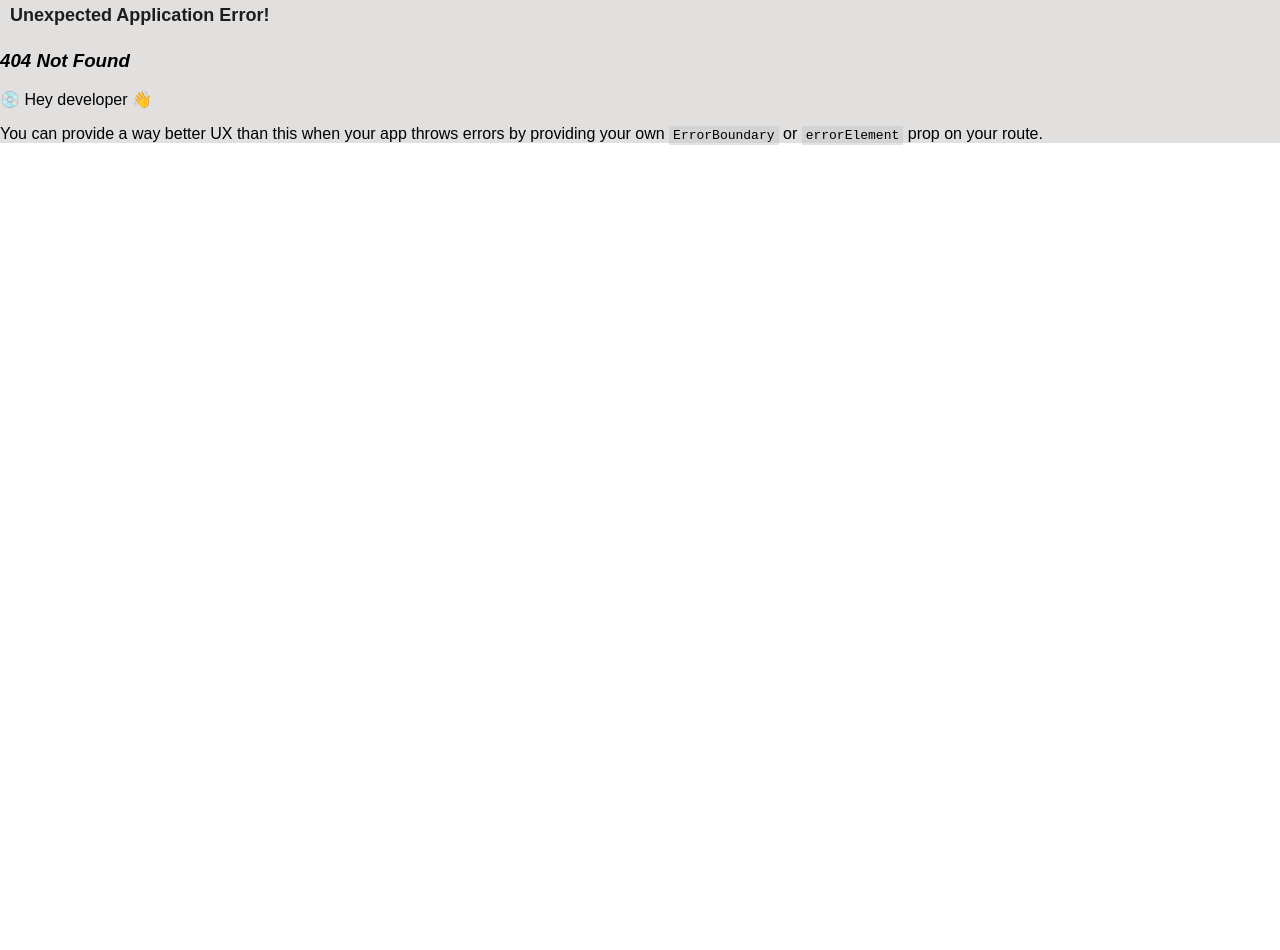
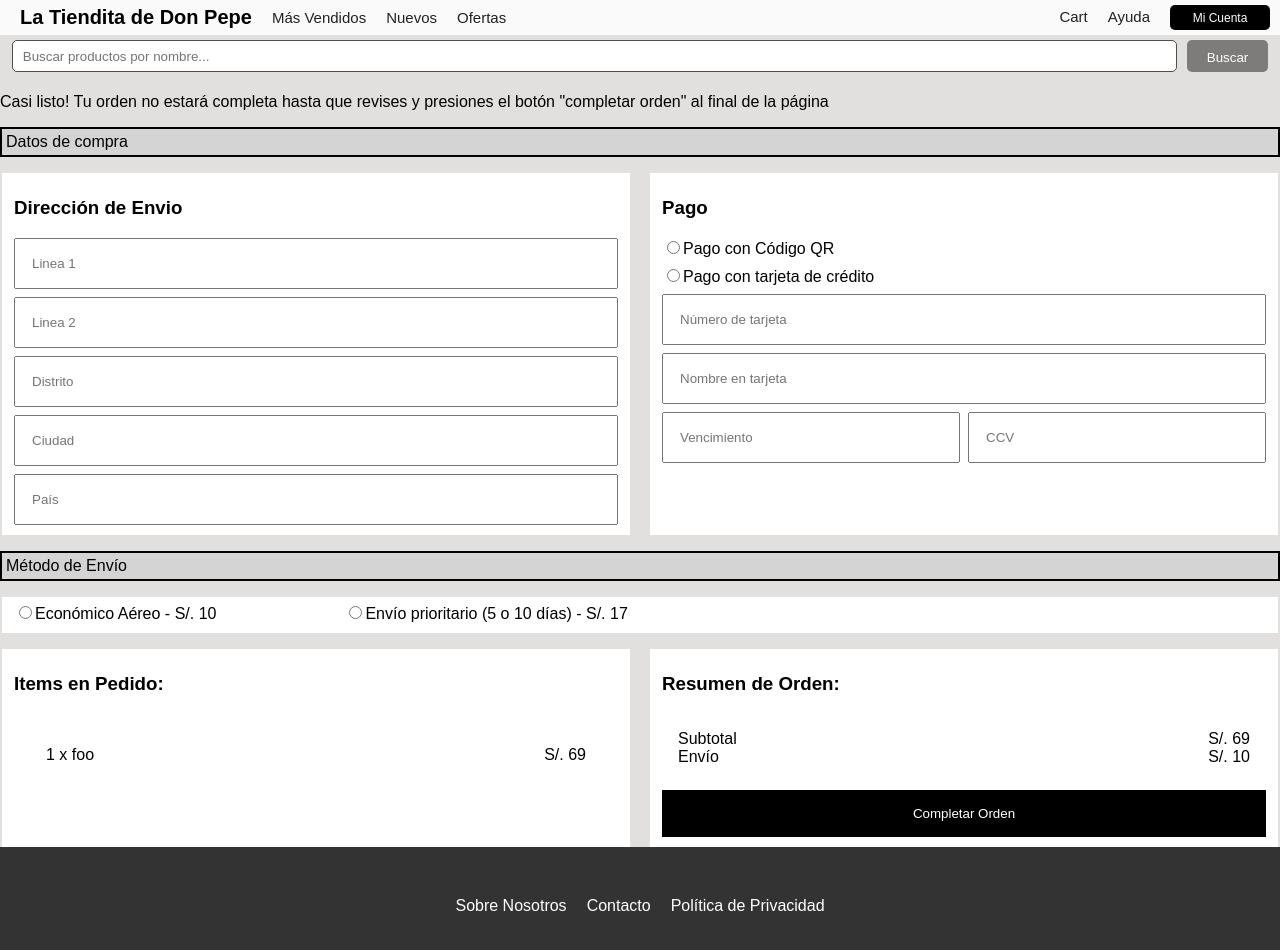
Before and after one commit to rodrigosms17/Trabajo-PW, a React (Vite) app: page /checkout in a window 1280 px wide. Before the commit this address had no page. Shown: the top 950 px of the page. Before the commit the page ends 800 px from the top, so only its background shows below. Built offline with nearby package versions, Linux system fonts and the light colour scheme.

Commit message:
wip: checkout page

```diff
--- a/package.json
+++ b/package.json
@@ -14,6 +14,7 @@
     "match-sorter": "^6.3.4",
     "react": "^18.2.0",
     "react-dom": "^18.2.0",
+    "react-hook-form": "^7.51.5",
     "react-router-dom": "^6.23.0",
     "sort-by": "^1.2.0"
   },
@@ -25,6 +26,7 @@
     "eslint-plugin-react": "^7.34.1",
     "eslint-plugin-react-hooks": "^4.6.0",
     "eslint-plugin-react-refresh": "^0.4.6",
+    "tailwindcss": "^3.4.3",
     "vite": "^5.2.0"
   }
 }
--- a/src/components/Separator/Separator.jsx
+++ b/src/components/Separator/Separator.jsx
@@ -1,5 +1,9 @@
-import "./separator.css"
+import "./separator.css";
 
-export function Separator({ className = '', children, props }) {
-  return <div className={`separator ${className}`} {...props}>{children}</div>
+export function Separator({ className = "", children, ...props }) {
+  return (
+    <div className={`separator ${className}`} {...props}>
+      {children}
+    </div>
+  );
 }
--- a/src/contexts/useCart.jsx
+++ b/src/contexts/useCart.jsx
@@ -1,50 +1,64 @@
-import { createContext, useContext, useState } from "react"
+import { createContext, useContext, useState } from "react";
 
 const CartContext = createContext(undefined);
 
 export function CartProvider({ children }) {
-  const [cartProducts, setCartProducts] = useState([]);
+  const [cartProducts, setCartProducts] = useState([
+    { id: 0, label: "foo", price: 69, quantity: 1 },
+  ]);
 
   const changeProductQuantity = (product, newQuantity) => {
-    const productInCart = !!cartProducts.find((p) => p.id === product.id)
+    const productInCart = !!cartProducts.find((p) => p.id === product.id);
     if (!productInCart) {
       return;
     }
 
-    setCartProducts((products) => products.map((p) => p.id === product.id ? { ...product, quantity: newQuantity } : p))
-  }
+    setCartProducts((products) =>
+      products.map((p) =>
+        p.id === product.id ? { ...product, quantity: newQuantity } : p,
+      ),
+    );
+  };
 
   const addToCart = (product) => {
-    const i = cartProducts.findIndex((p) => p.id === product.id)
+    const i = cartProducts.findIndex((p) => p.id === product.id);
     const productAlreadyInCart = i !== -1;
 
     if (productAlreadyInCart) {
       setCartProducts((products) => {
         products[i] = { ...product, quantity: products[i].quantity + 1 };
         return products;
-      })
+      });
     } else {
-      setCartProducts((products) => [...products, { ...product, quantity: 1 }])
+      setCartProducts((products) => [...products, { ...product, quantity: 1 }]);
     }
-  }
+  };
 
   const removeFromCart = (productWithId) => {
-    setCartProducts((products) => products.filter(p => p.id !== productWithId.id))
-  }
+    setCartProducts((products) =>
+      products.filter((p) => p.id !== productWithId.id),
+    );
+  };
 
-  return <CartContext.Provider value={{
-    cartProducts,
-    changeProductQuantity,
-    addToCart,
-    removeFromCart,
-  }}>{children}</CartContext.Provider>
+  return (
+    <CartContext.Provider
+      value={{
+        cartProducts,
+        changeProductQuantity,
+        addToCart,
+        removeFromCart,
+      }}
+    >
+      {children}
+    </CartContext.Provider>
+  );
 }
 
 export function useCart() {
   const context = useContext(CartContext);
 
   if (context === undefined) {
-    throw new Error('useCart() must be used within a <CartProvider />');
+    throw new Error("useCart() must be used within a <CartProvider />");
   }
 
   return context;
--- a/src/index.css
+++ b/src/index.css
@@ -0,0 +1,2 @@
+@tailwind components;
+@tailwind utilities;
--- a/src/pages/CartPage/components/CartProduct/CartProduct.jsx
+++ b/src/pages/CartPage/components/CartProduct/CartProduct.jsx
@@ -1,11 +1,13 @@
-import { useState } from "react"
-import { useCart } from "../../../../contexts/useCart"
+import { useState } from "react";
+import { useCart } from "../../../../contexts/useCart";
 
-import './cart-product.css'
+import "./cart-product.css";
 
 export function CartProduct({ product }) {
   const { changeProductQuantity, removeFromCart } = useCart();
-  const [previewProductQuantity, setPreviewProductQuantity] = useState(product.quantity);
+  const [previewProductQuantity, setPreviewProductQuantity] = useState(
+    product.quantity,
+  );
 
   return (
     <div className="product-container">
@@ -38,10 +40,10 @@ export function CartProduct({ product }) {
         <h3>Precio</h3>
         <p>S/ {product.price}</p>
       </div>
-      <div className="">
+      <div className="flex justify-between">
         <h3>Subtotal</h3>
         <p>S/ {product.price * product.quantity}</p>
       </div>
     </div>
-  )
+  );
 }
--- /dev/null
+++ b/src/pages/CheckoutPage/CheckoutPage.jsx
@@ -0,0 +1,157 @@
+import { useCart } from "../../contexts/useCart";
+import { useForm } from "react-hook-form";
+import { useState } from "react";
+import { Separator } from "../../components/Separator";
+
+import "./checkout-page.css";
+
+const METODOS_DE_ENVIO = {
+  economico: { label: "Económico Aéreo", amount: 10 },
+  prioritario: { label: "Envío prioritario (5 o 10 días)", amount: 17 },
+};
+
+export function CheckoutPage() {
+  const [paymentMethod, setPaymentMethod] = useState("card"); // "card" or "qr"
+  const [metodoDeEnvio, setMetodoDeEnvio] = useState("economico"); // "economico" or "prioritario"
+
+  const { cartProducts } = useCart();
+  const { register, handleSubmit } = useForm();
+
+  const subtotal = cartProducts
+    .map((product) => product.price * product.quantity)
+    .reduce((partialSum, n) => partialSum + n, 0);
+
+  const onSubmit = handleSubmit((values) => {
+    console.log("values: ", values);
+  });
+
+  return (
+    <div>
+      <p>
+        Casi listo! Tu orden no estará completa hasta que revises y presiones el
+        botón {'"'}completar orden{'"'} al final de la página
+      </p>
+      <form className="checkout-page flex flex-col gap-4" onSubmit={onSubmit}>
+        <Separator>Datos de compra</Separator>
+        <div className="flex flex-row gap-4">
+          <FormCard title="Dirección de Envio" className="flex-1 ">
+            <input
+              className="p-4"
+              placeholder="Linea 1"
+              {...register("linea1")}
+            />
+            <input
+              className="p-4"
+              placeholder="Linea 2"
+              {...register("linea2")}
+            />
+            <input
+              className="p-4"
+              placeholder="Distrito"
+              {...register("distrito")}
+            />
+            <input
+              className="p-4"
+              placeholder="Ciudad"
+              {...register("ciudad")}
+            />
+            <input className="p-4" placeholder="País" {...register("pais")} />
+          </FormCard>
+          <FormCard title="Pago" className="flex-1">
+            <div>
+              <input
+                onChange={() => setPaymentMethod("qr")}
+                name="paymentMethod"
+                type="radio"
+                id="payment-method-qr"
+              />
+              <label htmlFor="payment-method-qr">Pago con Código QR</label>
+            </div>
+            <div>
+              <input
+                onChange={() => setPaymentMethod("card")}
+                name="paymentMethod"
+                type="radio"
+                id="payment-method-card"
+              />
+              <label htmlFor="payment-method-card">
+                Pago con tarjeta de crédito
+              </label>
+            </div>
+            {paymentMethod === "card" && (
+              <>
+                <input className="p-4" placeholder="Número de tarjeta" />
+                <input className="p-4" placeholder="Nombre en tarjeta" />
+                <div className="flex gap-2">
+                  <input className="p-4 flex-1" placeholder="Vencimiento" />
+                  <input className="p-4 flex-1" placeholder="CCV" />
+                </div>
+              </>
+            )}
+          </FormCard>
+        </div>
+        <Separator>Método de Envío</Separator>
+        <FormCard>
+          <div className="flex gap-32">
+            {Object.entries(METODOS_DE_ENVIO).map(
+              ([method, { label, amount }]) => (
+                <div>
+                  <input
+                    onChange={() => setMetodoDeEnvio(method)}
+                    name="metodoEnvio"
+                    type="radio"
+                    id={`metodo-envio-${method}`}
+                  />
+                  <label htmlFor="metodo-envio-economico">
+                    {label} - S/. {amount}
+                  </label>
+                </div>
+              ),
+            )}
+          </div>
+        </FormCard>
+        <div className="flex gap-4">
+          <FormCard className="flex-1" title="Items en Pedido:">
+            <div className="p-8">
+              {cartProducts.map((product) => (
+                <div key={product.id} className="flex justify-between">
+                  <p>
+                    {product.quantity} x {product.label}
+                  </p>
+                  <p>S/. {(product.quantity ?? 1) * product.price}</p>
+                </div>
+              ))}
+            </div>
+          </FormCard>
+          <FormCard className="flex-1" title="Resumen de Orden:">
+            <div className="flex flex-col p-4">
+              <div className="flex justify-between">
+                <p>Subtotal</p>
+                <p>S/. {subtotal}</p>
+              </div>
+              <div className="flex justify-between">
+                <p>Envío</p>
+                <p>S/. {METODOS_DE_ENVIO[metodoDeEnvio].amount}</p>
+              </div>
+            </div>
+            <button
+              type="submit"
+              className="bg-black py-4 px-8 text-white border-0"
+            >
+              Completar Orden
+            </button>
+          </FormCard>
+        </div>
+      </form>
+    </div>
+  );
+}
+
+function FormCard({ title, children, className, ...props }) {
+  return (
+    <fieldset className={`bg-white border-0 ${className}`} {...props}>
+      {title && <h3>{title}</h3>}
+      <div className="flex flex-col gap-2">{children}</div>
+    </fieldset>
+  );
+}
--- /dev/null
+++ b/src/pages/CheckoutPage/checkout-page.css
@@ -0,0 +1,4 @@
+.checkout-page p {
+  padding: 0;
+  margin: 0;
+}
--- /dev/null
+++ b/src/pages/CheckoutPage/index.js
@@ -0,0 +1 @@
+export { CheckoutPage } from "./CheckoutPage";
--- /dev/null
+++ b/src/tailwind.css
@@ -0,0 +1,88 @@
+.mt-2 {
+  margin-top: 0.5rem
+}
+
+.mt-4 {
+  margin-top: 1rem
+}
+
+.flex {
+  display: flex
+}
+
+.flex-1 {
+  flex: 1 1 0%
+}
+
+.flex-row {
+  flex-direction: row
+}
+
+.flex-col {
+  flex-direction: column
+}
+
+.justify-between {
+  justify-content: space-between
+}
+
+.gap-2 {
+  gap: 0.5rem
+}
+
+.gap-4 {
+  gap: 1rem
+}
+
+.gap-8 {
+  gap: 2rem
+}
+
+.gap-32 {
+  gap: 8rem
+}
+
+.gap-1 {
+  gap: 0.25rem
+}
+
+.border-0 {
+  border-width: 0px
+}
+
+.bg-white {
+  --tw-bg-opacity: 1;
+  background-color: rgb(255 255 255 / var(--tw-bg-opacity))
+}
+
+.bg-black {
+  --tw-bg-opacity: 1;
+  background-color: rgb(0 0 0 / var(--tw-bg-opacity))
+}
+
+.p-4 {
+  padding: 1rem
+}
+
+.p-8 {
+  padding: 2rem
+}
+
+.p-0 {
+  padding: 0px
+}
+
+.px-8 {
+  padding-left: 2rem;
+  padding-right: 2rem
+}
+
+.py-4 {
+  padding-top: 1rem;
+  padding-bottom: 1rem
+}
+
+.text-white {
+  --tw-text-opacity: 1;
+  color: rgb(255 255 255 / var(--tw-text-opacity))
+}
--- /dev/null
+++ b/tailwind.config.js
@@ -0,0 +1,8 @@
+/** @type {import('tailwindcss').Config} */
+module.exports = {
+  content: ["./src/pages/**/*.{html,js,jsx}"],
+  theme: {
+    extend: {},
+  },
+  plugins: [],
+};
```
Also changed, not shown: src/App.jsx (+28 -21 lines), 1 other file (tests, documents, lock files or other folders).
